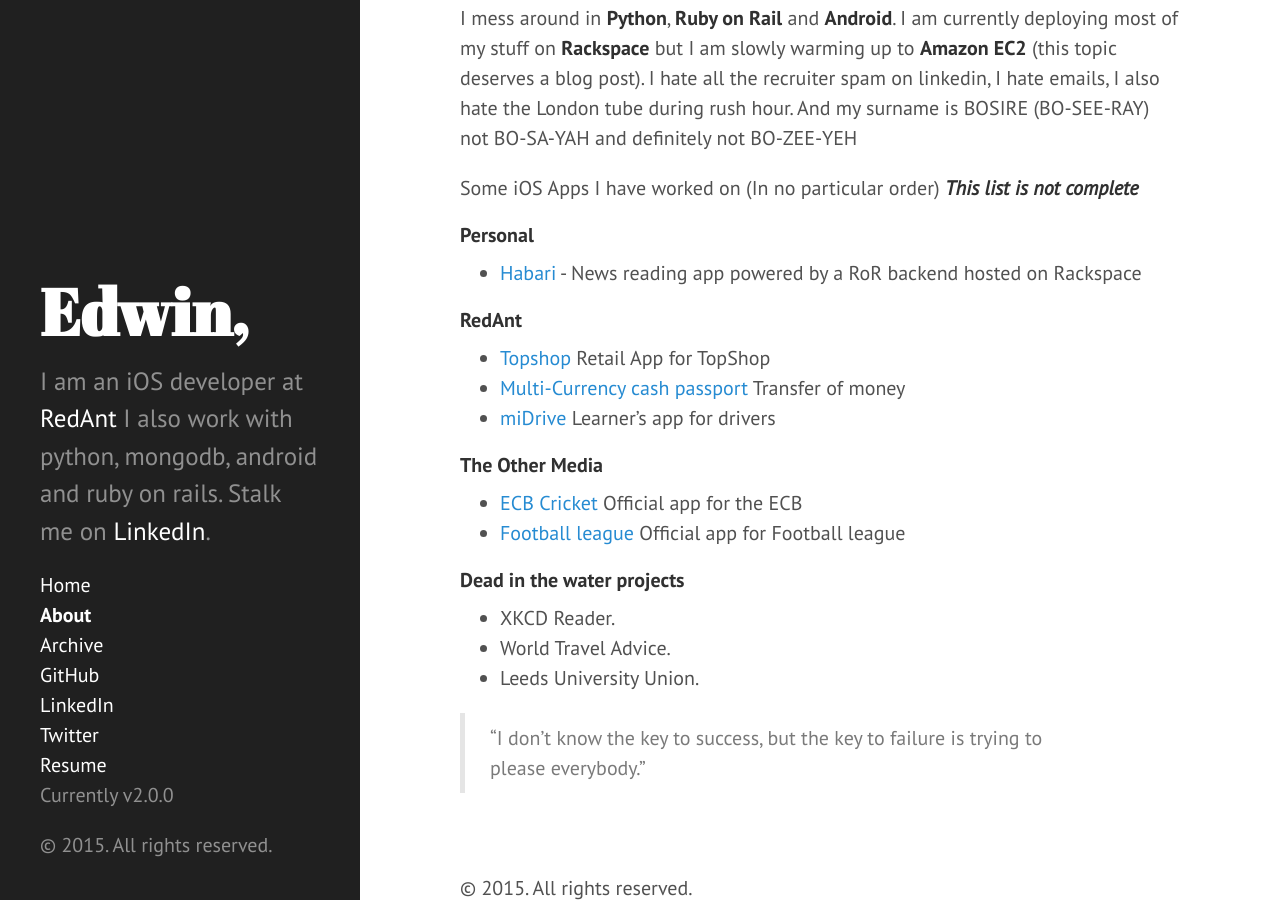
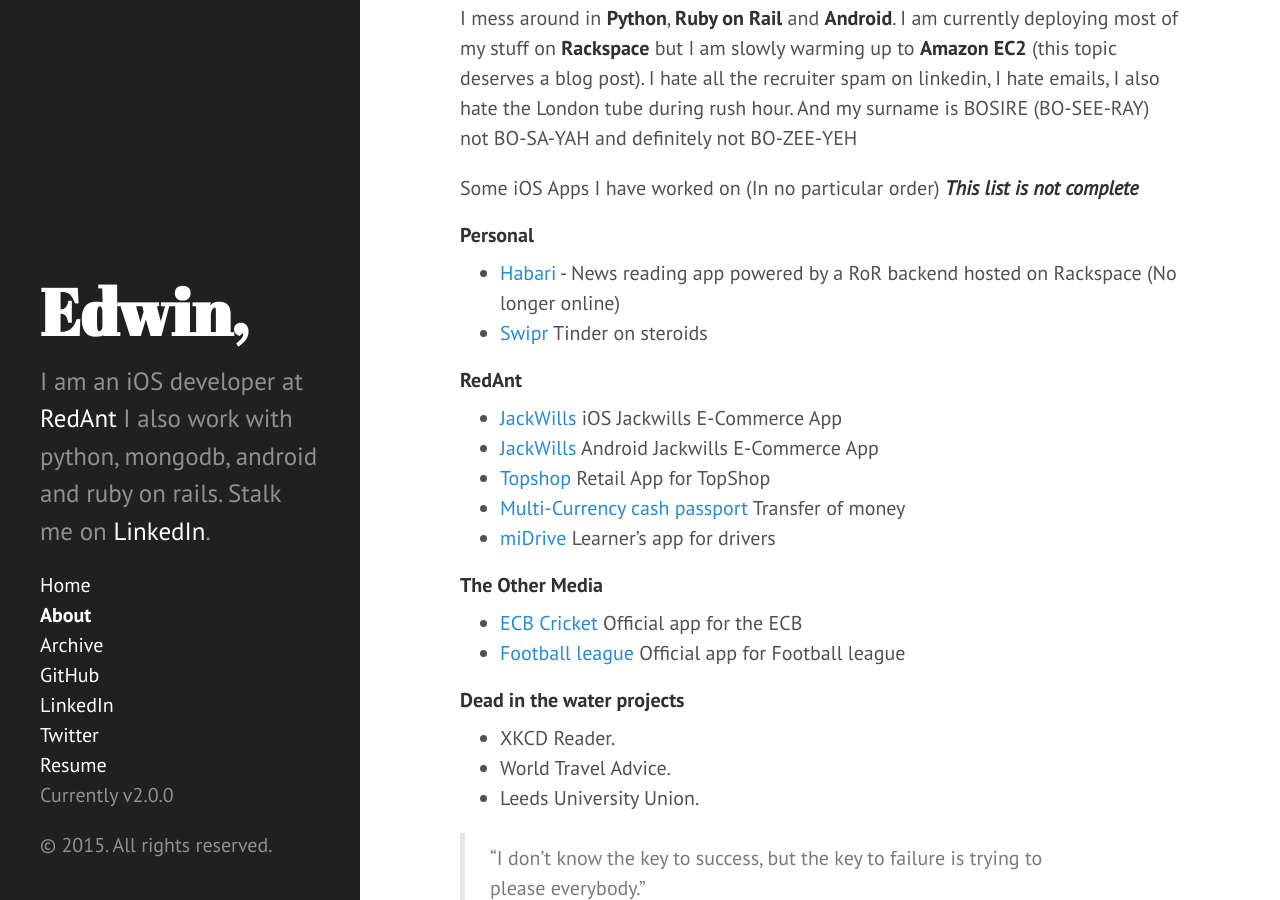
Before and after one commit to edwinbosire/edwinbosire.github.io, a Jekyll site: the page built from about.md, in a window 1280 px wide and 900 px high, scrolled down 618 px. Built offline with Jekyll 4.4.1, drawn with Linux system fonts in a browser that asks for light colours.

Commit message:
Updated product portfolio

```diff
--- a/about.md
+++ b/about.md
@@ -19,9 +19,12 @@
 Some iOS Apps I have worked on (In no particular order) ***This list is not complete***
 
 ####Personal
-- [Habari](https://itunes.apple.com/gb/app/habari/id509329627?mt=8) - News reading app powered by a RoR backend hosted on Rackspace
+- [Habari](https://itunes.apple.com/gb/app/habari/id509329627?mt=8) - News reading app powered by a RoR backend hosted on Rackspace (No longer online)
+- [Swipr](https://itunes.apple.com/gb/app/swipr-auto-liker-for-tinder/id919218867?mt=8) Tinder on steroids
 
 ####RedAnt
+- [JackWills](https://itunes.apple.com/gb/app/jack-wills/id940012948?mt=8) iOS Jackwills E-Commerce App
+- [JackWills](https://play.google.com/store/apps/details?id=com.jackwills) Android Jackwills E-Commerce App
 - [Topshop](https://itunes.apple.com/gb/app/topshop/id355683626?mt=8)  Retail App for TopShop
 - [Multi-Currency cash passport](https://itunes.apple.com/gb/app/multi-currency-cash-passport/id663429657?mt=8)  Transfer of money
 - [miDrive](https://itunes.apple.com/gb/app/midrive-essential-driving/id755418884?mt=8) Learner's app for drivers
```
